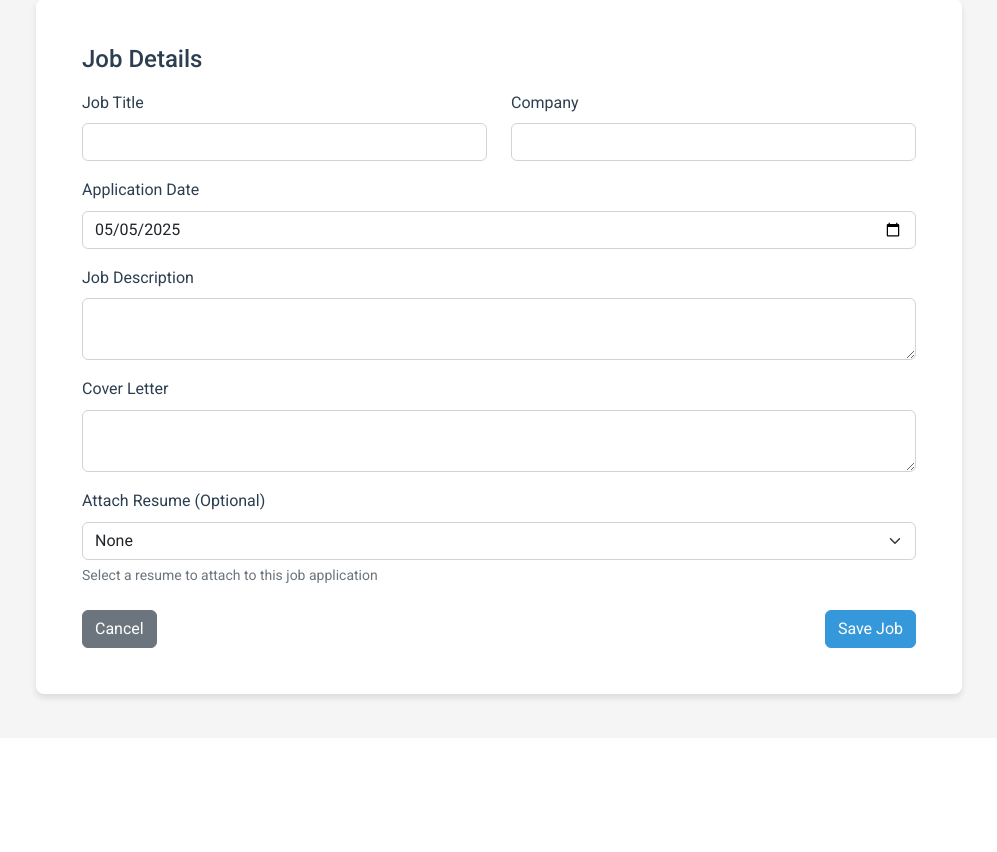
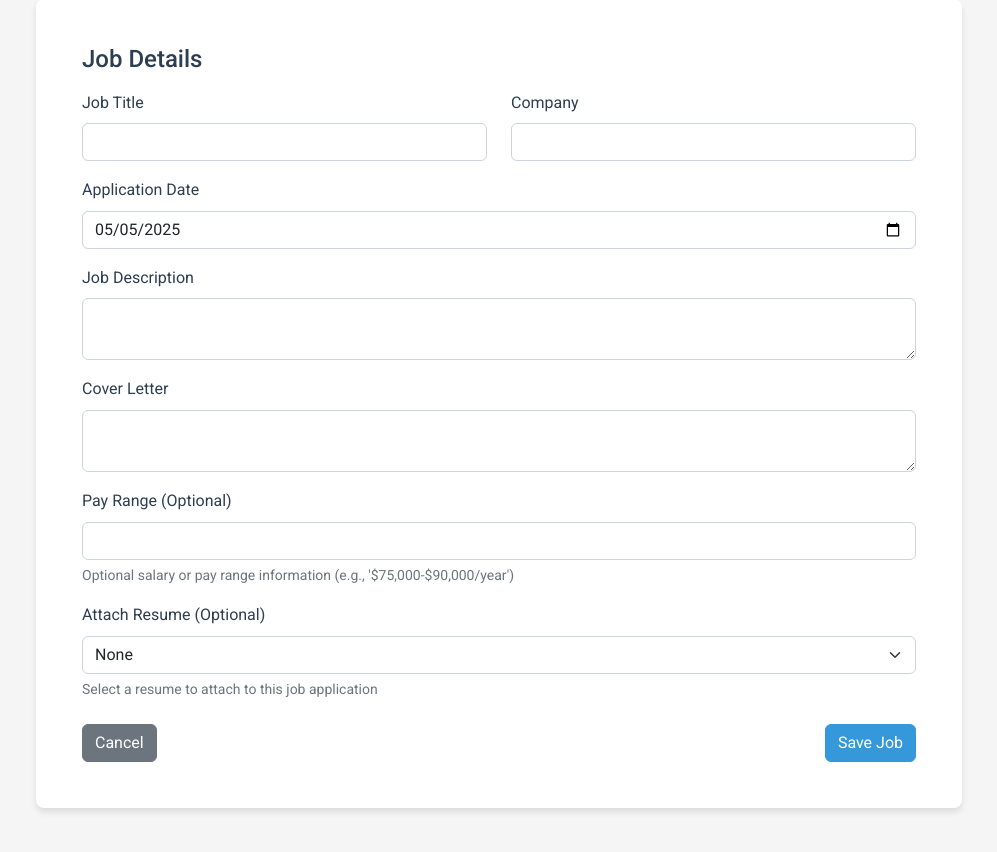
Before and after one commit to cinthisone/inthisone-jobs, a Flask app: page /jobs/add in a window 1280 px wide. Shown: the part 152-1004 px from the top of the page, without its empty margins (141-1138 px from the left). Before the commit the page ends 854 px from the top, so only its background shows below. Run offline with Flask 3, Linux system fonts and the light colour scheme; the visitor is signed in with stand-in values (Sample User, id 1); data comes from the database, SQL or seed files in the repository; data that the repository does not hold is empty; some libraries are stand-ins or nearby versions.

Commit message:
Add ability to record and display salary range for job applications
Implements pay range field in job form and displays it on dashboard/detail views.

Replit-Commit-Author: Agent
Replit-Commit-Session-Id: 4bab0afe-5094-4475-b44d-a3b03245f193
Replit-Commit-Screenshot-Url: https://storage.googleapis.com/screenshot-production-us-central1/15b067c6-006f-4321-b7a6-044b8992dd1a/dedb580a-7370-4a80-b75c-4699a2f8a5ca.jpg

```diff
--- a/templates/dashboard.html
+++ b/templates/dashboard.html
@@ -53,6 +53,9 @@
                                 <th class="sortable" data-sort="apply_date">
                                     Apply Date <i class="fas fa-sort"></i>
                                 </th>
+                                <th class="sortable" data-sort="pay_range">
+                                    Pay Range <i class="fas fa-sort"></i>
+                                </th>
                                 <th>Resume</th>
                                 <th class="text-right">Actions</th>
                             </tr>
@@ -64,6 +67,7 @@
                                     <td>{{ job.title or 'Empty' }}</td>
                                     <td>{{ job.company or 'Empty' }}</td>
                                     <td data-date="{{ job.apply_date.strftime('%Y-%m-%d') }}">{{ job.apply_date.strftime('%Y-%m-%d') }}</td>
+                                    <td>{{ job.pay_range or '-' }}</td>
                                     <td>
                                         {% if job.resume %}
                                             <span class="badge bg-info">{{ job.resume.title }}</span>
--- a/templates/job_detail.html
+++ b/templates/job_detail.html
@@ -14,6 +14,9 @@
                         <div class="job-detail-date">
                             <span class="badge bg-primary">Applied: {{ job.apply_date.strftime('%Y-%m-%d') }}</span>
                             <small class="text-muted ms-2">Created: {{ job.created_at.strftime('%Y-%m-%d') }}</small>
+                            {% if job.pay_range %}
+                            <span class="badge bg-success ms-2">Salary: {{ job.pay_range }}</span>
+                            {% endif %}
                         </div>
                     </div>
                     <div>
--- a/templates/job_form.html
+++ b/templates/job_form.html
@@ -75,6 +75,12 @@
                         {{ form.cover_letter(class="form-control") }}
                     </div>
 
+                    <div class="mb-3">
+                        <label for="pay_range" class="form-label">Pay Range (Optional)</label>
+                        {{ form.pay_range(class="form-control") }}
+                        <div class="form-text">{{ form.pay_range.description }}</div>
+                    </div>
+
                     <div class="mb-4">
                         <label for="resume_id" class="form-label">Attach Resume (Optional)</label>
                         {{ form.resume_id(class="form-select") }}
```
